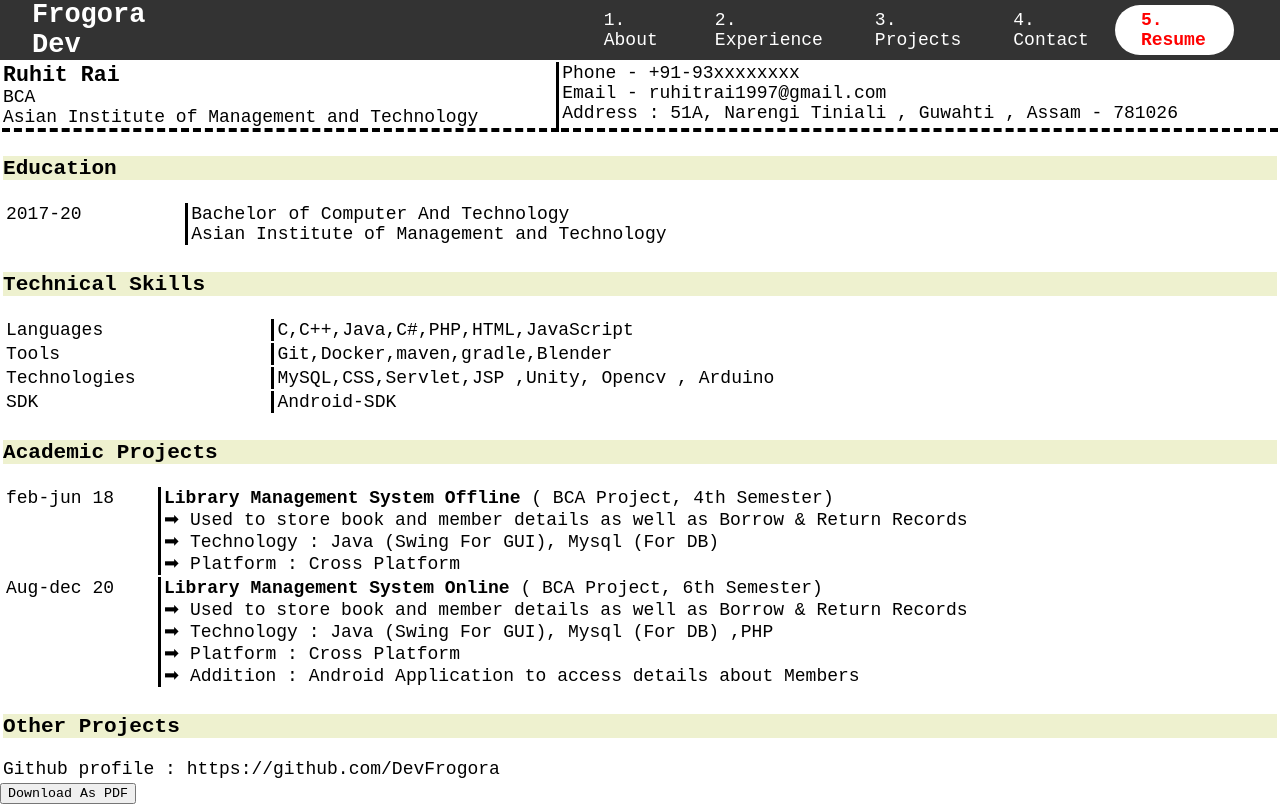
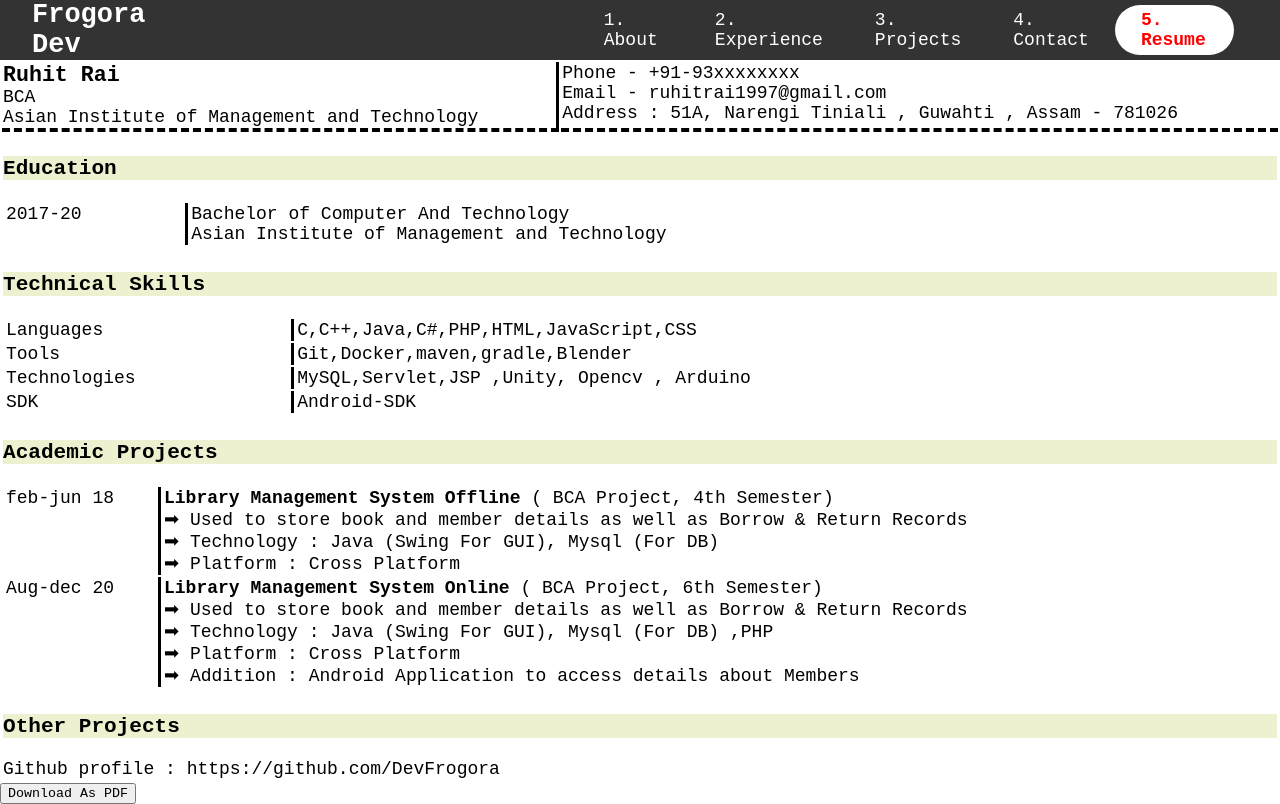
Before and after one commit to DevFrogora/dev_porfolio, a React (Create React App) app: page /resume in a window 1280 px wide. Built offline with nearby package versions, Linux system fonts and the light colour scheme; no server answers.

Commit message:
Update: Resume

```diff
--- a/src/components/pages/Resume.js
+++ b/src/components/pages/Resume.js
@@ -74,7 +74,7 @@ class Resume extends Component {
                                         Languages
                                     </td>
                                     <td>
-                                        C,C++,Java,C#,PHP,HTML,JavaScript
+                                        C,C++,Java,C#,PHP,HTML,JavaScript,CSS
                                     </td>
                                 </tr>
                                 <tr>
@@ -90,7 +90,7 @@ class Resume extends Component {
                                         Technologies
                                     </td>
                                     <td>
-                                        MySQL,CSS,Servlet,JSP ,Unity, Opencv , Arduino
+                                        MySQL,Servlet,JSP ,Unity, Opencv , Arduino
                                     </td>
                                 </tr>
                                 <tr>
```
